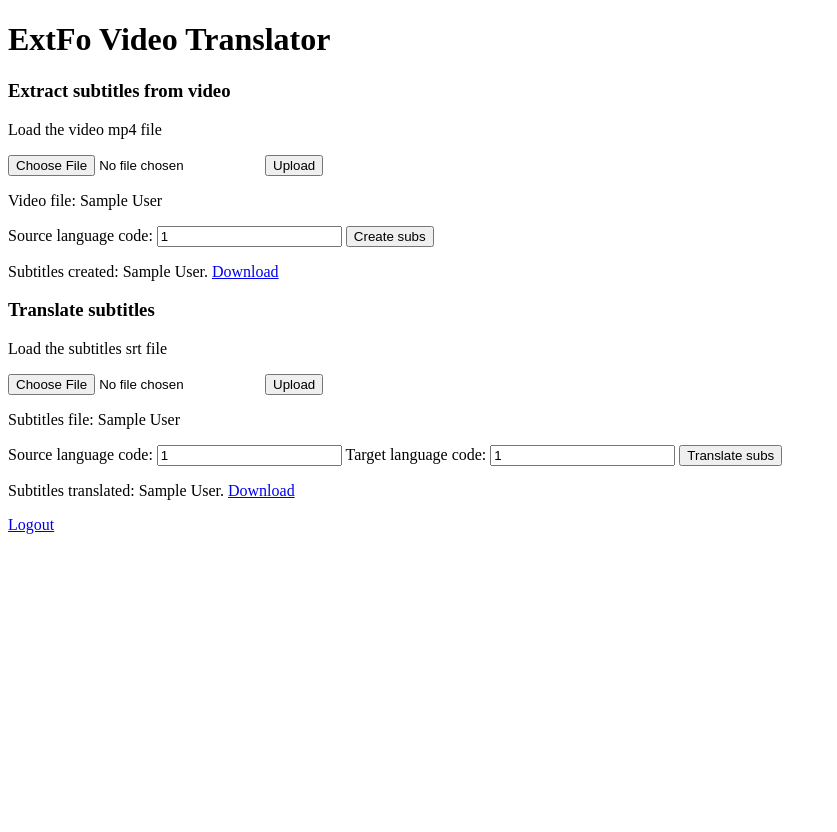
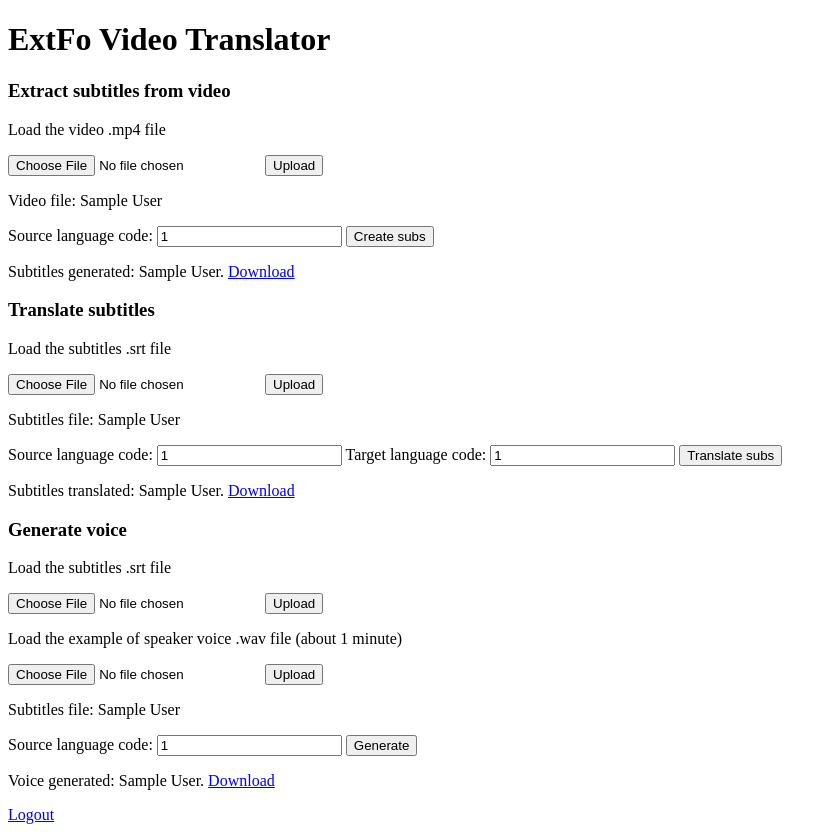
Before and after one commit to samb1232/VideoTranslator, a Flask app: page / in a window 1280 px wide. Shown: the whole page, without its empty margins (0-837 px from the left). Before the commit the page ends 534 px from the top, so only its background shows below. Run offline with Flask 3, Linux system fonts and the light colour scheme; the visitor is signed in with stand-in values (Sample User, id 1); some libraries are stand-ins or nearby versions.

Commit message:
added generate voice to web service

```diff
--- a/templates/home.html
+++ b/templates/home.html
@@ -14,6 +14,7 @@
                 $.ajax({
                     url: $(this).attr('action'),
                     type: 'POST',
+                    data: $(this).serialize(),
                     success: function (response) {
                         location.reload();
                     }
@@ -27,13 +28,47 @@
                 $.ajax({
                     url: $(this).attr('action'),
                     type: 'POST',
+                    data: $(this).serialize(),
                     success: function (response) {
                         location.reload();
                     }
                 });
             });
+
+            $('#generate_voice_form').on('submit', function (e) {
+                e.preventDefault();
+                $('#generate_voice_button').prop('disabled', true);
+                $('#voice_gen_processing_message').show();
+                $.ajax({
+                    url: $(this).attr('action'),
+                    type: 'POST',
+                    data: $(this).serialize(),
+                    success: function (response) {
+                        location.reload();
+                    }
+                });
+            });
+
+
+            $('form[enctype="multipart/form-data"]').on('submit', function (e) {
+                e.preventDefault();
+                var formData = new FormData(this);
+                $.ajax({
+                    url: $(this).attr('action'),
+                    type: 'POST',
+                    data: formData,
+                    contentType: false,
+                    processData: false,
+                    success: function (response) {
+                        if (response.status === 'success') {
+                            location.reload();
+                        } else {
+                            alert(response.message);
+                        }
+                    }
+                });
+            });
         });
-
     </script>
 </head>
 
@@ -41,12 +76,11 @@
     <h1>ExtFo Video Translator</h1>
     <div class="extract_subs_div">
         <h3>Extract subtitles from video</h3>
-        <p>Load the video mp4 file</p>
+        <p>Load the video .mp4 file</p>
         <form action="{{ url_for('upload_video') }}" method="post" enctype="multipart/form-data">
             <input type="file" name="file" accept=".mp4" required>
             <input type="submit" value="Upload">
         </form>
-
 
         {% if 'vid_filename' in session %}
         <p>
@@ -54,23 +88,24 @@
         </p>
         <form id="create_subs_form" action="{{ url_for('create_subs') }}" method="post">
             <label for="vid_src_lang">Source language code:</label>
-            <input type="text" id="vid_src_lang" name="vid_src_lang" value="{{ session.get('vid_src_lang', 'en') }}" required>
+            <input type="text" id="vid_src_lang" name="vid_src_lang" value="{{ session.get('vid_src_lang', 'en') }}"
+                required>
             <input id="create_subs_button" type="submit" value="Create subs">
         </form>
-        <div id="vid_processing_message" style="display: none;">Processing...</div>
+        <div id="vid_processing_message" style="display: none;">Processing... Do NOT reload page</div>
         {% endif %}
 
         {% if 'subs_generated_filename' in session %}
-        <div class="subs_orig_lang_div">
-            <p>Subtitles created: {{session["subs_generated_filename"]}}. <a
-                    href="{{ url_for('download_file', filename=session['subs_filename']) }}">Download</a></p>
+        <div class="subs_generated_div">
+            <p>Subtitles generated: {{session["subs_generated_filename"]}}. <a
+                    href="{{ url_for('download_file', filename=session['subs_generated_filename']) }}">Download</a></p>
         </div>
         {% endif %}
     </div>
 
     <div class="translate_subs_div">
         <h3>Translate subtitles</h3>
-        <p>Load the subtitles srt file</p>
+        <p>Load the subtitles .srt file</p>
         <form action="{{ url_for('upload_subs_for_translation') }}" method="post" enctype="multipart/form-data">
             <input type="file" name="file" accept=".srt" required>
             <input type="submit" value="Upload">
@@ -81,13 +116,15 @@
             Subtitles file: {{session["subs_filename"]}}
         </p>
         <form id="translate_subs_form" action="{{ url_for('translate_subs') }}" method="post">
-            <label for="vid_src_lang">Source language code:</label>
-            <input type="text" id="trans_src_lang" name="trans_src_lang" value="{{ session.get('trans_src_lang', 'en') }}" required>
-            <label for="vid_src_lang">Target language code:</label>
-            <input type="text" id="trans_targ_lang" name="trans_targ_lang" value="{{ session.get('trans_targ_lang', 'ru') }}" required>
+            <label for="subs_src_lang">Source language code:</label>
+            <input type="text" id="trans_src_lang" name="trans_src_lang"
+                value="{{ session.get('trans_src_lang', 'en') }}" required>
+            <label for="subs_targ_lang">Target language code:</label>
+            <input type="text" id="trans_targ_lang" name="trans_targ_lang"
+                value="{{ session.get('trans_targ_lang', 'ru') }}" required>
             <input id="translate_subs_button" type="submit" value="Translate subs">
         </form>
-        <div id="translation_processing_message" style="display: none;">Processing...</div>
+        <div id="translation_processing_message" style="display: none;">Processing... Do NOT reload page</div>
         {% endif %}
 
         {% if 'trans_subs_filename' in session %}
@@ -99,8 +136,45 @@
     </div>
 
 
+    <div class="generate_voice_line_div">
+        <h3>Generate voice</h3>
+        <p>Load the subtitles .srt file</p>
+        <form action="{{ url_for('upload_subs_for_voice_generation') }}" method="post" enctype="multipart/form-data">
+            <input type="file" name="file" accept=".srt" required>
+            <input type="submit" value="Upload">
+        </form>
 
-    <a href="{{ url_for('logout') }}">Logout</a>
+        <p>Load the example of speaker voice .wav file (about 1 minute)</p>
+        <form action="{{ url_for('upload_speaker_example') }}" method="post" enctype="multipart/form-data">
+            <input type="file" name="file" accept=".wav" required>
+            <input type="submit" value="Upload">
+        </form>
+
+        {% if 'subs_to_voice_gen_filename' in session and 'speaker_example_filename' in session %}
+        <p>
+            Subtitles file: {{session["subs_to_voice_gen_filename"]}}
+        </p>
+        <form id="generate_voice_form" action="{{ url_for('generate_voice') }}" method="post">
+            <label for="voice_src_lang">Source language code:</label>
+            <input type="text" id="voice_src_lang" name="voice_src_lang"
+                value="{{ session.get('voice_src_lang', 'ru') }}" required>
+            <input id="generate_voice_button" type="submit" value="Generate">
+        </form>
+        <div id="voice_gen_processing_message" style="display: none;">Processing... Do NOT reload page</div>
+        {% endif %}
+
+        {% if 'generated_voice_filename' in session %}
+        <div class="voice_generated_div">
+            <p>Voice generated: {{session["generated_voice_filename"]}}. <a
+                    href="{{ url_for('download_file', filename=session['generated_voice_filename']) }}">Download</a></p>
+        </div>
+        {% endif %}
+    </div>
+
+    <div class="logout">
+        <a href="{{ url_for('logout') }}">Logout</a>
+    </div>
+
 </body>
 
 </html>
--- a/web_app_func.py
+++ b/web_app_func.py
@@ -6,13 +6,16 @@ from nodes.speech_generator_custom_node import SpeechGeneratorCustomNode
 def create_subs_from_video(in_file_path: str, out_file_path: str, src_lang: str):
     voice_node = VoceToSubtitlesNode(src_lang)
     voice_node.transcript(in_file_path, out_file_path)
+    print("DONE!")
 
 def translate_subs(in_file_path: str, out_file_path: str, src_lang: str, targ_lang: str):
     translator_node = TranslateSubtitlesNode(Translators.yandex, " //")
     translator_node.translate_srt(in_file_path, out_file_path, src_lang, targ_lang)
+    print("DONE!")
 
 def generate_voice(src_lang: str, speaker_ex_filepath: str, subs_filepath: str, out_filepath: str):
     sg_node = SpeechGeneratorCustomNode(language=src_lang,
                                     speaker_ex_voice_wav_file=speaker_ex_filepath)
     sg_node.synthesise_full_audio(path_to_srt_subs=subs_filepath,
                                 output_file_path=out_filepath)
+    print("DONE!")
```
Also changed, not shown: web_app.py (+64 -50 lines).
